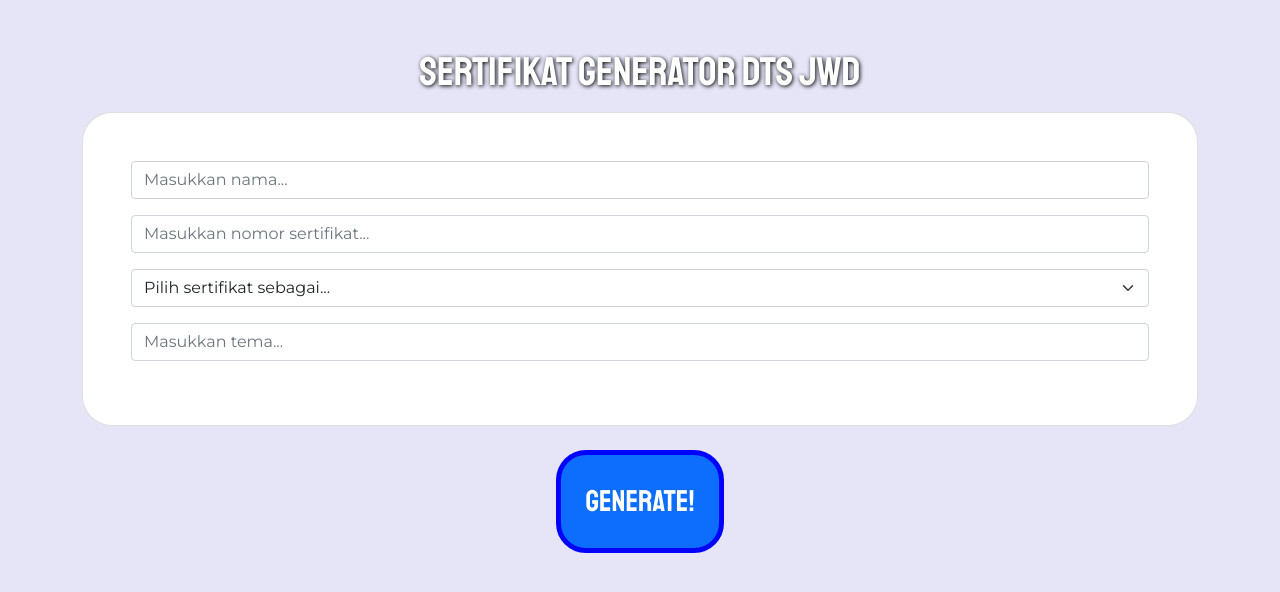
After one commit to elzgame/sertifikat-generator, a PHP site: page / in a window 1280 px wide. The commit adds this page. Shown: the top 592 px of the page. Run offline with PHP 8.4, Linux system fonts and the light colour scheme.

Commit message:
Input dan tampil, tinggal cetak sebagai pdf

```diff
--- /dev/null
+++ b/index.php
@@ -0,0 +1,65 @@
+<!DOCTYPE html>
+<html lang="en">
+
+<head>
+  <meta charset="utf-8">
+  <meta name="viewport" content="width=device-width, initial-scale=1">
+  <link href="https://cdn.jsdelivr.net/npm/bootstrap@5.1.0/dist/css/bootstrap.min.css" rel="stylesheet" integrity="sha384-KyZXEAg3QhqLMpG8r+8fhAXLRk2vvoC2f3B09zVXn8CA5QIVfZOJ3BCsw2P0p/We" crossorigin="anonymous">
+  <style>
+    @import url('https://fonts.googleapis.com/css2?family=Montserrat&display=swap');
+    @import url('https://fonts.googleapis.com/css2?family=Staatliches&display=swap');
+
+    * {
+      font-family: 'Montserrat', sans-serif;
+    }
+  </style>
+
+  <title>Hello, world!</title>
+</head>
+
+<body style="background-color: #e5e5f7;
+opacity: 1;
+background-image: radial-gradient(#444cf7 0.5px, #e5e5f7 0.5px);
+background-size: 10px 10px;">
+
+  <div class="container text-center mt-5">
+    <h1 style="font-family: 'Staatliches', cursive; color:white; text-shadow:  1px 1px 4px black">Sertifikat Generator DTS JWD </h1>
+
+    <form action="hasil-sertifikat.php" method="GET" class="mt-3">
+      <div class="card" style="border-radius: 30px;">
+        <div class="card-body p-5">
+          <div class="input-group mb-3">
+            <input type="text" class="form-control" placeholder="Masukkan nama..." name="nama">
+          </div>
+
+          <div class="input-group mb-3">
+            <input type="text" class="form-control" placeholder="Masukkan nomor sertifikat..." name="nomor_sertifikat">
+          </div>
+
+          <select class="form-select mb-3" name="sebagai">
+            <option selected>Pilih sertifikat sebagai...</option>
+            <option value="Peserta">Peserta</option>
+            <option value="Pengajar">Pengajar</option>
+            <option value="Relawan">Relawan</option>
+            <option value="Peserta Terbaik">Peserta Terbaik</option>
+          </select>
+
+          <div class="input-group mb-3">
+            <input type="text" class="form-control" placeholder="Masukkan tema..." name="tema">
+          </div>
+
+        </div>
+      </div>
+
+      <input type="submit" class="btn btn-primary text-white p-4 mt-4" value="GENERATE!" style="font-family: 'Staatliches', cursive;font-size: 30px; border-radius: 30px; border: 5px solid blue">
+
+    </form>
+
+
+
+  </div>
+  <script src="https://cdn.jsdelivr.net/npm/bootstrap@5.1.0/dist/js/bootstrap.bundle.min.js" integrity="sha384-U1DAWAznBHeqEIlVSCgzq+c9gqGAJn5c/t99JyeKa9xxaYpSvHU5awsuZVVFIhvj" crossorigin="anonymous"></script>
+
+</body>
+
+</html>
--- a/styles.css
+++ b/styles.css
@@ -1,2 +1,4 @@
-@import url('https://fonts.googleapis.com/css2?family=Pacifico&display=swap');
-@import url('https://fonts.googleapis.com/css2?family=Patrick+Hand&display=swap');
+@import url('https://fonts.googleapis.com/css2?family=Dancing+Script:wght@700&display=swap');
+@import url('https://fonts.googleapis.com/css2?family=Satisfy&display=swap');
+@import url('https://fonts.googleapis.com/css2?family=Tangerine:wght@700&display=swap');
+@import url('https://fonts.googleapis.com/css2?family=Permanent+Marker&display=swap');
```
Also changed, not shown: hasil-sertifikat.php (+26 -4 lines).
